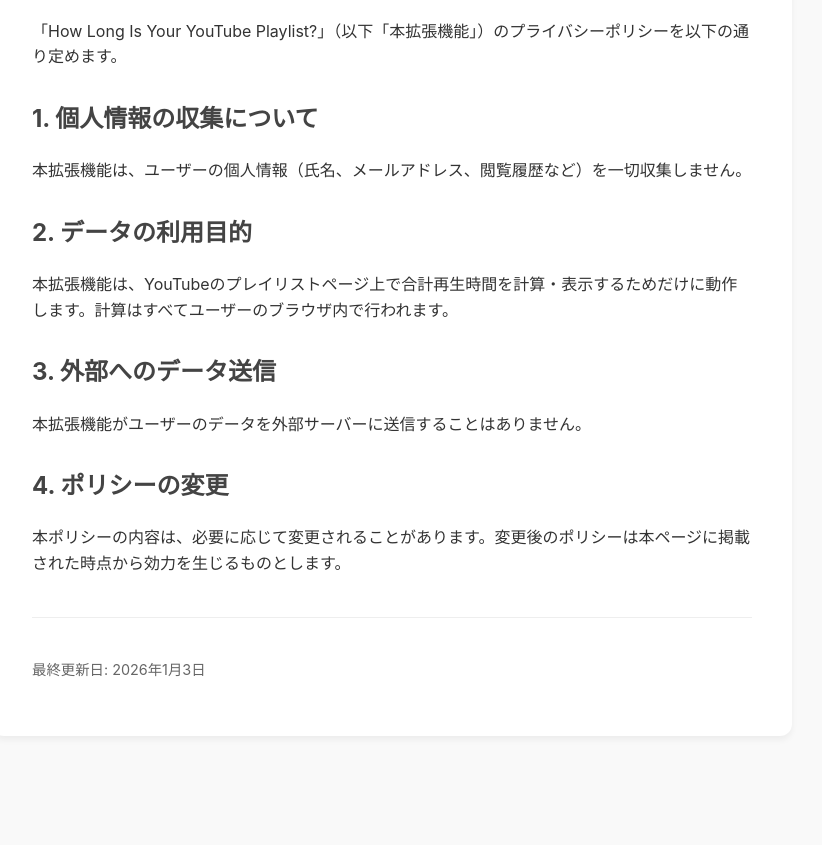
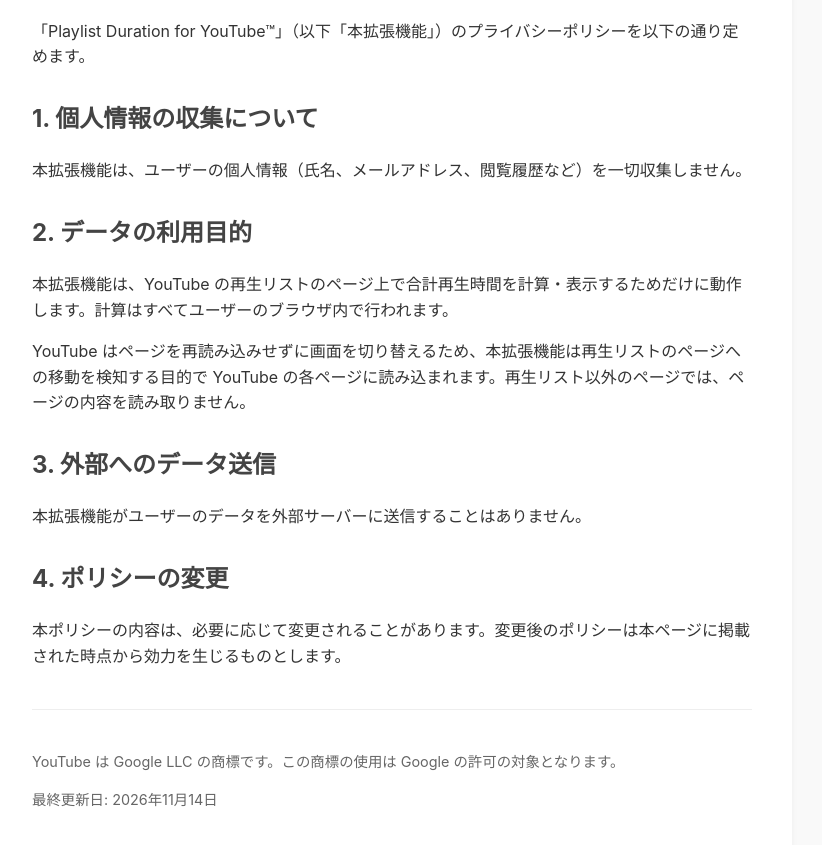
Before and after one commit to obaya884/how-long-is-your-youtube-playlist, a website built with webpack: page docs/index.html in a window 1280 px wide. Shown: the part 213-1058 px from the top of the page, without its empty margins (248-1070 px from the left). Before the commit the page ends 989 px from the top, so only its background shows below. Built offline with nearby package versions, Linux system fonts and the light colour scheme.

Commit message:
docs: update README and privacy policy for 1.0.0
Co-Authored-By: Claude Fable 5.2 <noreply@anthropic.com>

```diff
--- a/docs/index.html
+++ b/docs/index.html
@@ -3,7 +3,7 @@
 <head>
     <meta charset="UTF-8">
     <meta name="viewport" content="width=device-width, initial-scale=1.0">
-    <title>Privacy Policy - How Long Is Your YouTube Playlist?</title>
+    <title>Privacy Policy - Playlist Duration for YouTube™</title>
     <style>
         body {
             font-family: -apple-system, BlinkMacSystemFont, "Segoe UI", Roboto, Helvetica, Arial, sans-serif;
@@ -35,13 +35,14 @@
 
     <div class="container ja" id="content-ja">
         <h1>プライバシーポリシー</h1>
-        <p>「How Long Is Your YouTube Playlist?」（以下「本拡張機能」）のプライバシーポリシーを以下の通り定めます。</p>
+        <p>「Playlist Duration for YouTube™」（以下「本拡張機能」）のプライバシーポリシーを以下の通り定めます。</p>
 
         <h2>1. 個人情報の収集について</h2>
         <p>本拡張機能は、ユーザーの個人情報（氏名、メールアドレス、閲覧履歴など）を一切収集しません。</p>
 
         <h2>2. データの利用目的</h2>
-        <p>本拡張機能は、YouTubeのプレイリストページ上で合計再生時間を計算・表示するためだけに動作します。計算はすべてユーザーのブラウザ内で行われます。</p>
+        <p>本拡張機能は、YouTube の再生リストのページ上で合計再生時間を計算・表示するためだけに動作します。計算はすべてユーザーのブラウザ内で行われます。</p>
+        <p>YouTube はページを再読み込みせずに画面を切り替えるため、本拡張機能は再生リストのページへの移動を検知する目的で YouTube の各ページに読み込まれます。再生リスト以外のページでは、ページの内容を読み取りません。</p>
 
         <h2>3. 外部へのデータ送信</h2>
         <p>本拡張機能がユーザーのデータを外部サーバーに送信することはありません。</p>
@@ -50,18 +51,20 @@
         <p>本ポリシーの内容は、必要に応じて変更されることがあります。変更後のポリシーは本ページに掲載された時点から効力を生じるものとします。</p>
 
         <hr style="margin: 40px 0; border: 0; border-top: 1px solid #eee;">
-        <p style="font-size: 0.9em; color: #666;">最終更新日: 2026年1月3日</p>
+        <p style="font-size: 0.9em; color: #666;">YouTube は Google LLC の商標です。この商標の使用は Google の許可の対象となります。</p>
+        <p style="font-size: 0.9em; color: #666;">最終更新日: 2026年11月14日</p>
     </div>
 
     <div class="container english" id="content-en">
         <h1>Privacy Policy</h1>
-        <p>This Privacy Policy describes how "How Long Is Your YouTube Playlist?" (referred to as "the Extension") handles your information.</p>
+        <p>This Privacy Policy describes how "Playlist Duration for YouTube™" (referred to as "the Extension") handles your information.</p>
 
         <h2>1. Information Collection</h2>
         <p>The Extension does not collect any personal information (such as name, email address, or browsing history).</p>
 
         <h2>2. Use of Information</h2>
         <p>The Extension only functions to calculate and display the total duration of YouTube playlists. All calculations are performed locally within your browser.</p>
+        <p>Because YouTube switches pages without reloading, the Extension is loaded on YouTube pages in order to detect when you open a playlist page. It does not read page content on pages other than playlist pages.</p>
 
         <h2>3. Data Transmission</h2>
         <p>The Extension does not transmit any user data to external servers.</p>
@@ -70,7 +73,8 @@
         <p>This policy may be updated from time to time. Any changes will be posted on this page and will take effect immediately upon posting.</p>
 
         <hr style="margin: 40px 0; border: 0; border-top: 1px solid #eee;">
-        <p style="font-size: 0.9em; color: #666;">Last Updated: January 3, 2026</p>
+        <p style="font-size: 0.9em; color: #666;">YouTube is a trademark of Google LLC. Use of this trademark is subject to Google Permissions.</p>
+        <p style="font-size: 0.9em; color: #666;">Last Updated: November 14, 2026</p>
     </div>
 
     <script>
```
Also changed, not shown: README.md.
